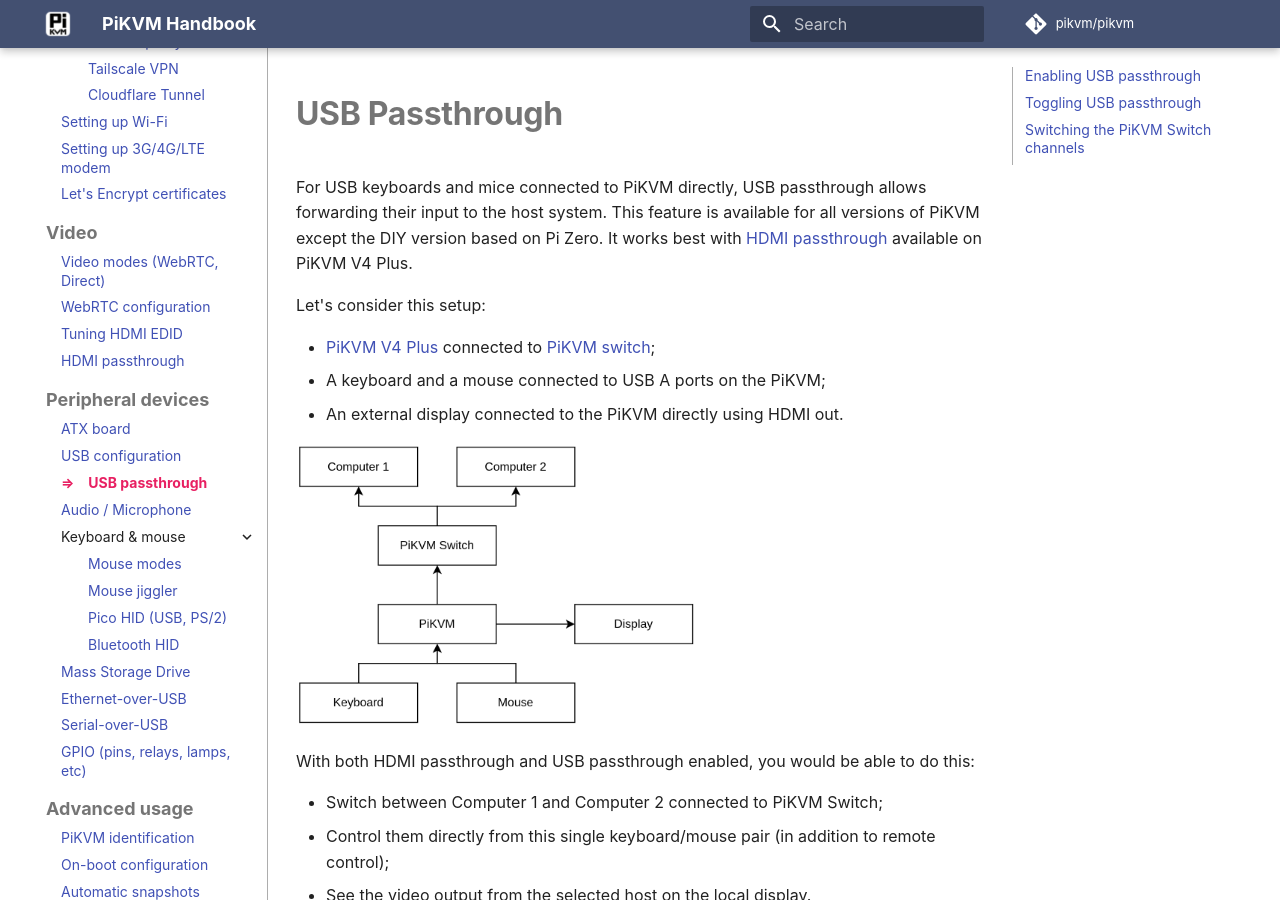
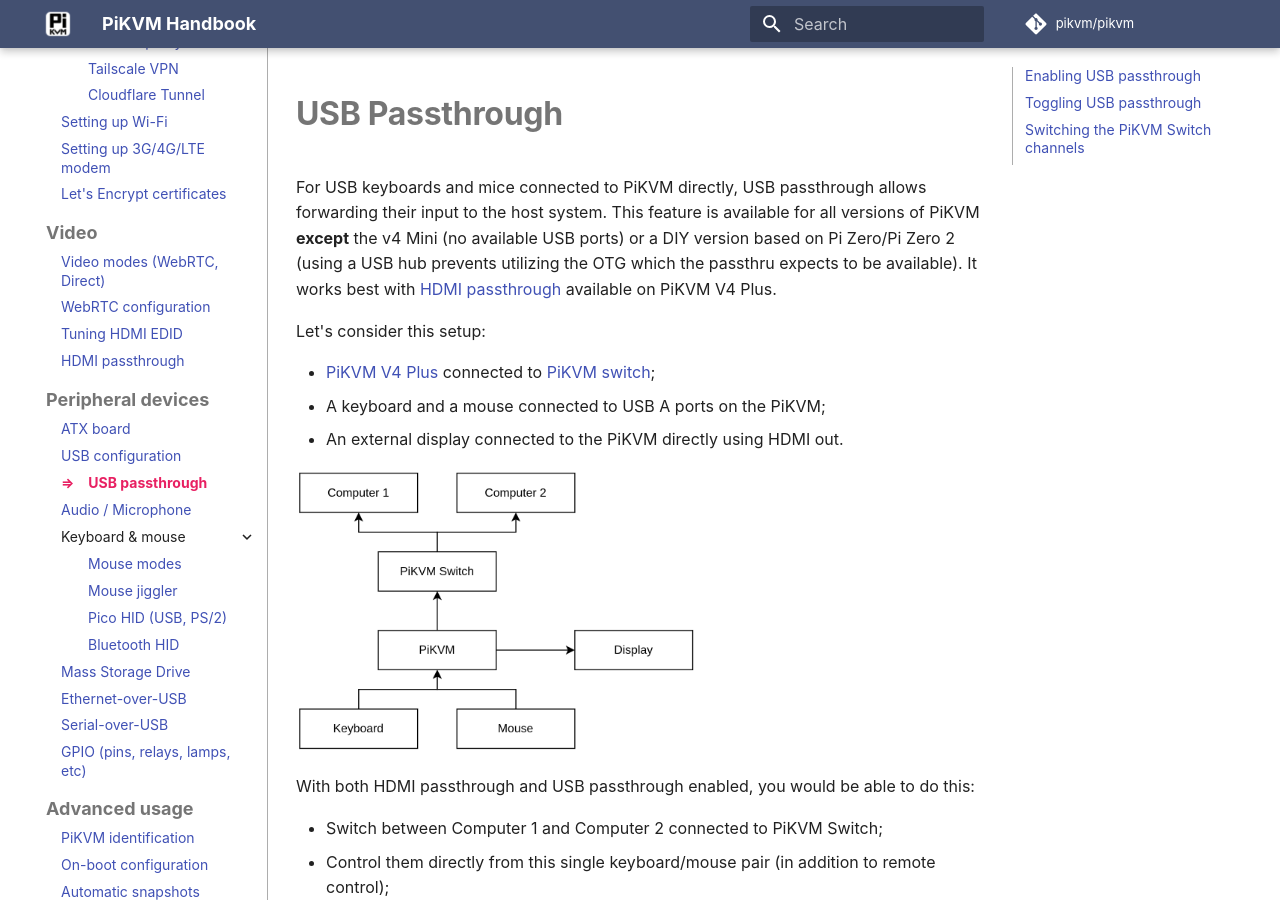
Before and after one commit to pikvm/pikvm, an MkDocs documentation site: the page built from docs/usb_pass.md, in a window 1280 px wide and 900 px high. Built offline with MkDocs 1.6.1 and Material for MkDocs 9.7.7, drawn with Linux system fonts in a browser that asks for light colours; some web fonts are replaced; comment, search, counter and statistics services are not loaded.

Commit message:
Explain v4 mini not supported by usb_pass (#1572)

```diff
--- a/docs/usb_pass.md
+++ b/docs/usb_pass.md
@@ -5,7 +5,7 @@
 
 # USB Passthrough
 
-For USB keyboards and mice connected to PiKVM directly, USB passthrough allows forwarding their input to the host system. This feature is available for all versions of PiKVM except the DIY version based on Pi Zero. It works best with [HDMI passthrough](pass.md) available on PiKVM V4 Plus.
+For USB keyboards and mice connected to PiKVM directly, USB passthrough allows forwarding their input to the host system. This feature is available for all versions of PiKVM **except** the v4 Mini (no available USB ports) or a DIY version based on Pi Zero/Pi Zero 2 (using a USB hub prevents utilizing the OTG which the passthru expects to be available). It works best with [HDMI passthrough](pass.md) available on PiKVM V4 Plus.
 
 Let's consider this setup:
 
```
